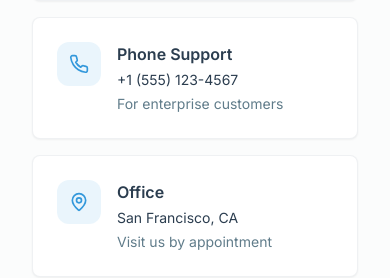
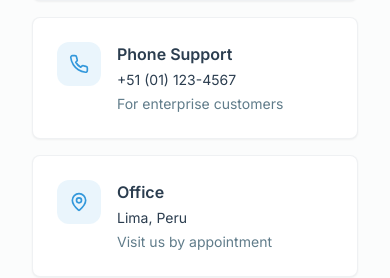
Before and after one commit to PixelCheckORG/Landing-Page, a React (Vite) app: page /contact in a window 390 px wide. Shown: the part 1600-1878 px from the top of the page. Built offline with nearby package versions, Linux system fonts and the light colour scheme; the HTML template or start-up script is replaced by a standard one.

Commit message:
fix: update contact phone number format in ContactSales page

```diff
--- a/src/pages/Contact.tsx
+++ b/src/pages/Contact.tsx
@@ -21,13 +21,13 @@ const Contact = () => {
     {
       icon: Phone,
       title: "Phone Support",
-      description: "+1 (555) 123-4567",
+      description: "+51 (01) 123-4567",
       detail: "For enterprise customers"
     },
     {
       icon: MapPin,
       title: "Office",
-      description: "San Francisco, CA",
+      description: "Lima, Peru",
       detail: "Visit us by appointment"
     }
   ];
--- a/src/pages/ContactSales.tsx
+++ b/src/pages/ContactSales.tsx
@@ -329,7 +329,7 @@ const ContactSales = () => {
                         Mon-Fri, 9AM-6PM EST
                       </p>
                       <a href="tel:+15551234567" className="text-sm text-primary hover:underline">
-                        +1 (555) 123-4567
+                        +51 (01) 123-4567
                       </a>
                     </div>
                   </div>
```
